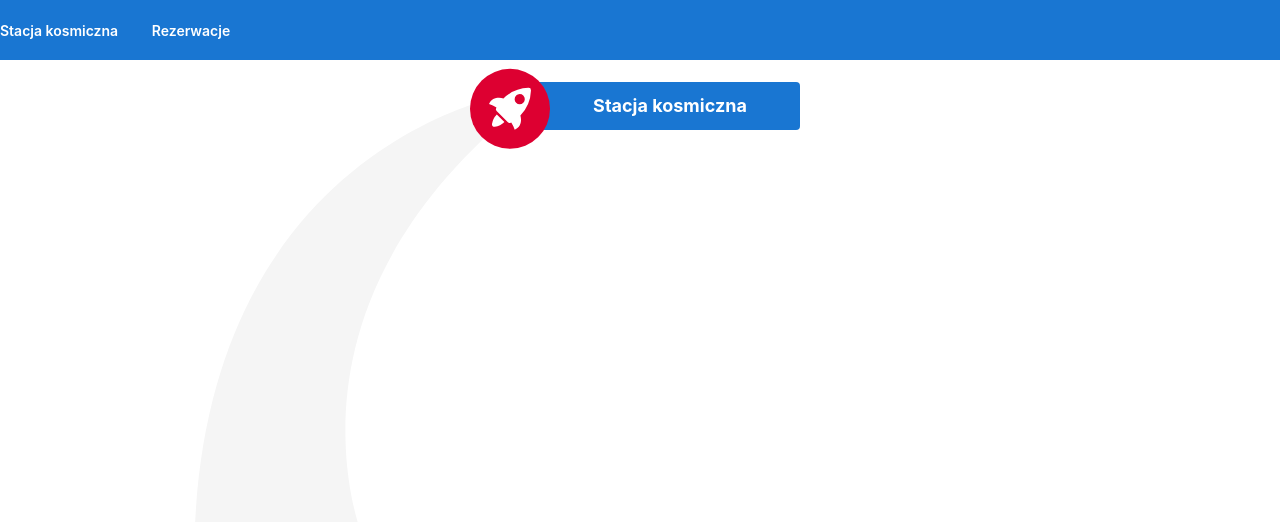
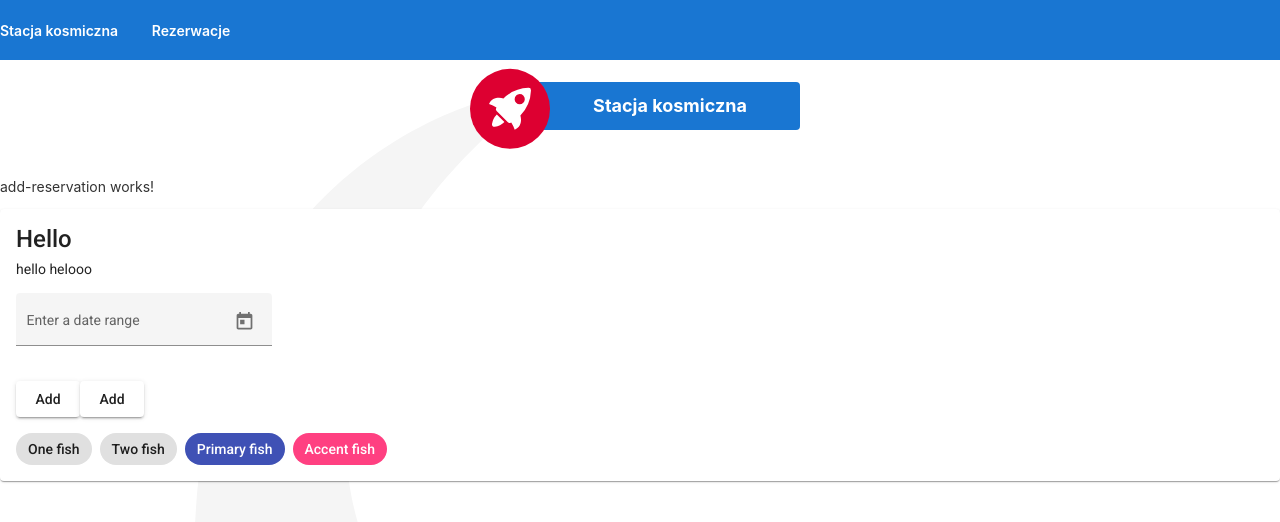
Before and after one commit to perevist/PZ_space_station_frontend, an Angular app: page /add-reservation in a window 1280 px wide. Before the commit this address led to /. Shown: the top 522 px of the page. Built offline with nearby package versions, Linux system fonts and the light colour scheme.

Commit message:
learning angular materials

```diff
--- a/angular.json
+++ b/angular.json
@@ -24,6 +24,7 @@
               "src/assets"
             ],
             "styles": [
+              "./node_modules/@angular/material/prebuilt-themes/indigo-pink.css",
               "src/styles.css"
             ],
             "scripts": []
@@ -87,6 +88,7 @@
               "src/assets"
             ],
             "styles": [
+              "./node_modules/@angular/material/prebuilt-themes/indigo-pink.css",
               "src/styles.css"
             ],
             "scripts": []
--- /dev/null
+++ b/src/app/add-reservation/add-reservation.component.css
@@ -0,0 +1,3 @@
+.example-chip-list {
+    width: 100%;
+  }
--- /dev/null
+++ b/src/app/add-reservation/add-reservation.component.html
@@ -0,0 +1,34 @@
+<p>add-reservation works!</p>
+<mat-card>
+    <mat-card-title>
+        Hello
+    </mat-card-title>
+    <mat-card-content>
+        hello
+        helooo
+    </mat-card-content>
+    <mat-card-content>
+        <mat-form-field appearance="fill">
+            <mat-label>Enter a date range</mat-label>
+            <mat-date-range-input [rangePicker]="picker">
+              <input matStartDate placeholder="Start date">
+              <input matEndDate placeholder="End date">
+            </mat-date-range-input>
+            <mat-datepicker-toggle matSuffix [for]="picker"></mat-datepicker-toggle>
+            <mat-date-range-picker #picker></mat-date-range-picker>
+          </mat-form-field>
+    </mat-card-content>
+    <mat-card-content>
+        <button mat-raised-button onclick="window.location.href=['/add-reservation']" >Add</button>
+        <button mat-raised-button onclick="window.location.href=['/add-reservation']" >Add</button>
+    </mat-card-content>
+    <mat-card-content>
+
+    <mat-chip-list aria-label="Fish selection">
+        <mat-chip>One fish</mat-chip>
+        <mat-chip>Two fish</mat-chip>
+        <mat-chip color="primary" selected>Primary fish</mat-chip>
+        <mat-chip color="accent" selected>Accent fish</mat-chip>
+    </mat-chip-list>
+    </mat-card-content>
+</mat-card>
--- /dev/null
+++ b/src/app/add-reservation/add-reservation.component.ts
@@ -0,0 +1,18 @@
+import { Component, OnInit } from '@angular/core';
+
+
+
+@Component({
+  templateUrl: './add-reservation.component.html',
+  styleUrls: ['./add-reservation.component.css']
+})
+export class AddReservationComponent implements OnInit {
+
+
+  constructor() { }
+
+  ngOnInit(): void {
+
+  }
+
+}
--- a/src/app/reservations/reservations.component.html
+++ b/src/app/reservations/reservations.component.html
@@ -18,4 +18,5 @@
             </tr>
     </tbody>
     </table>
+    <button mat-raised-button onclick="window.location.href=['/add-reservation']" >Add</button>
 </div>
--- a/src/index.html
+++ b/src/index.html
@@ -6,6 +6,9 @@
   <base href="/">
   <meta name="viewport" content="width=device-width, initial-scale=1">
   <link rel="icon" type="image/x-icon" href="favicon.ico">
+  <link rel="preconnect" href="https://fonts.gstatic.com">
+  <link href="https://fonts.googleapis.com/css2?family=Roboto:wght@300;400;500&display=swap" rel="stylesheet">
+  <link href="https://fonts.googleapis.com/icon?family=Material+Icons" rel="stylesheet">
 </head>
 <body>
   <app-root></app-root>
--- a/src/styles.css
+++ b/src/styles.css
@@ -1 +1,4 @@
 /* You can add global styles to this file, and also import other style files */
+
+html, body { height: 100%; }
+body { margin: 0; font-family: Roboto, "Helvetica Neue", sans-serif; }
```
Also changed, not shown: package.json (+9 -6 lines), src/app/app.module.ts (+29 -3 lines), 2 other files (tests, documents, lock files or other folders).
